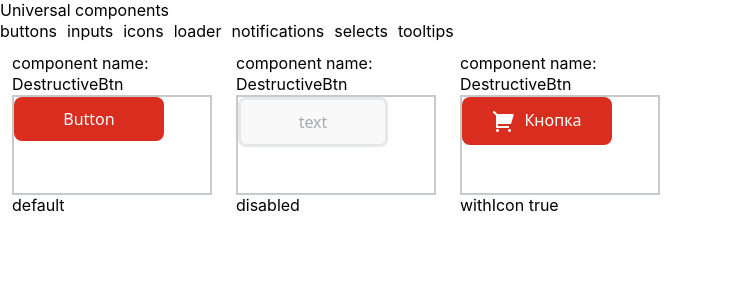
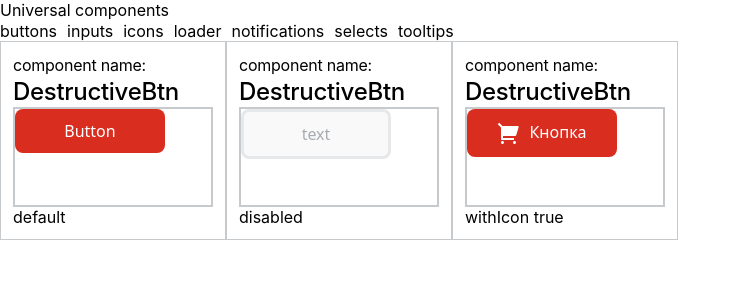
Before and after one commit to Zapchaztiulka/universal-components-frontend, a React (Vite) app: page /buttons in a window 1280 px wide. Shown: the top 300 px of the page, without its empty margins (0-741 px from the left). Built offline with nearby package versions, Linux system fonts and the light colour scheme; a web font is replaced by a local one.

Commit message:
fix: оновлено стилі showContainer

```diff
--- a/src/components/showContainer.tsx
+++ b/src/components/showContainer.tsx
@@ -15,11 +15,11 @@ export const ShowContainer = ({
     height?:number;
     bgColorClassName?:string;
 }) => {
-    return <div className="inline-block p-xs border-black border-solid border">
+    return <div className="inline-block p-xs border-black border-solid border-1">
 
-        <div className=" text-xs">
+        <div className=" text-body">
             component name:
-            <p className="text-xl">{componentName}</p>
+            <p className="text-heading3">{componentName}</p>
         </div>
 
         <div className={`
```
